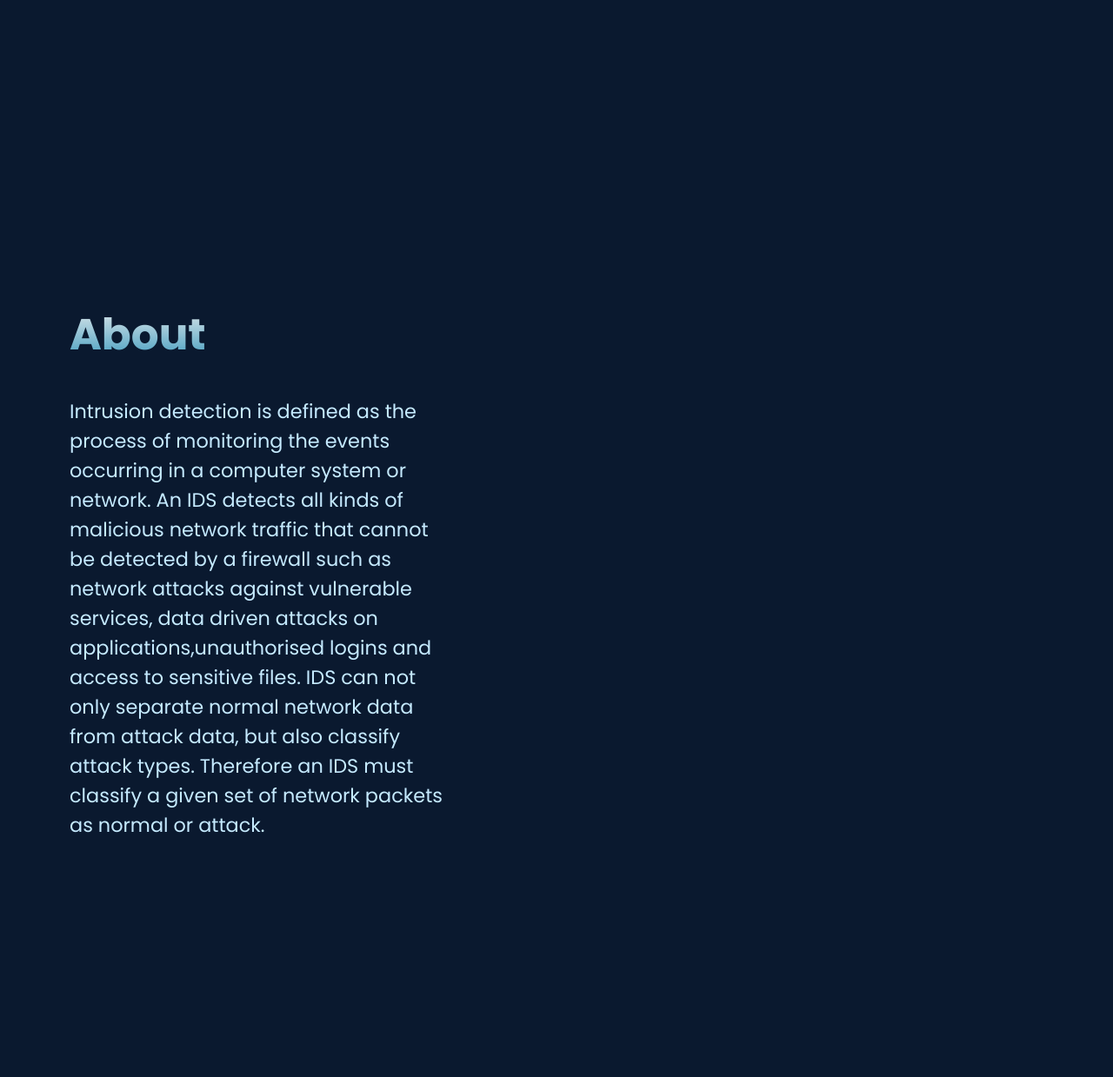
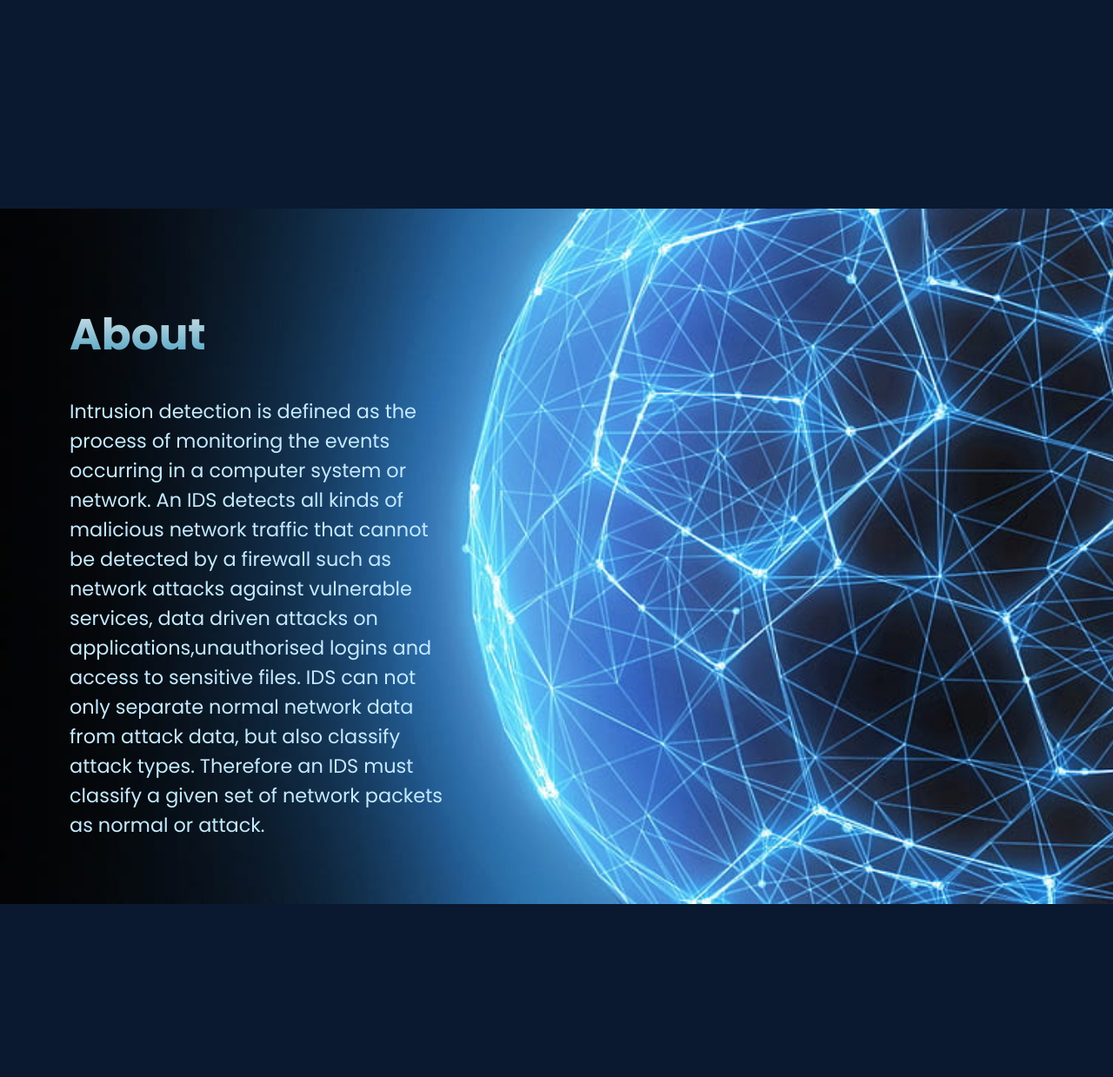
Before and after one commit to JoelPires2407/Final-year-project, a Flask app: page / in a window 1280 px wide. Shown: the part 665-1904 px from the top of the page at 87% size. Run offline with Flask 2, Linux system fonts and the light colour scheme.

Commit message:
Update main.css

```diff
--- a/static/css/main.css
+++ b/static/css/main.css
@@ -173,7 +173,7 @@ header nav ul a:hover {
     font-size: 1.4rem;
     padding-left:5rem;
     height:100vh;
-    background-image:url("{{url_for('static',filename='img/ufavicon.png')}}");
+    background-image:url("../img/bg.jpg");
     background-repeat:no-repeat;
     background-size:100%;
     background-position: 100% 100%;
```
